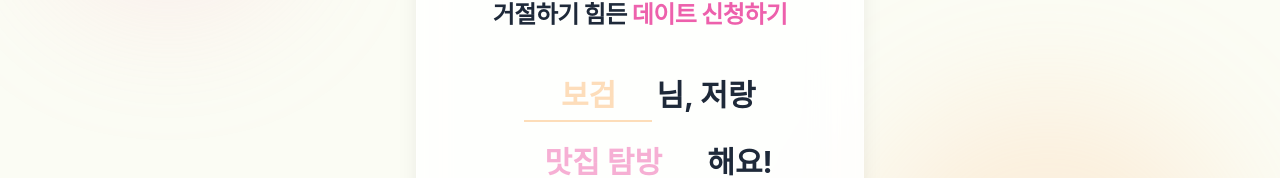
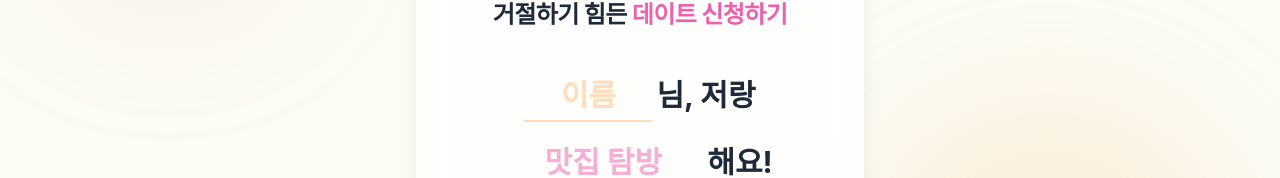
Before and after one commit to nuuxixv/go-out-with-me, a Next.js app: page / in a window 1280 px wide. Shown: the part 280-458 px from the top of the page. Built offline with nearby package versions, Linux system fonts and the light colour scheme; a web font is replaced by a local one.

Commit message:
"이름"

```diff
--- a/app/page.tsx
+++ b/app/page.tsx
@@ -57,7 +57,7 @@ export default function Home() {
                 <div className="relative group">
                   <input
                     type="text"
-                    placeholder="보검"
+                    placeholder="이름"
                     value={recipient}
                     onChange={(e) => setRecipient(e.target.value)}
                     className="bg-transparent border-b-2 border-sorbet/50 text-sorbet focus:outline-none focus:border-sorbet transition-colors w-32 text-center placeholder:text-sorbet/50"
```
